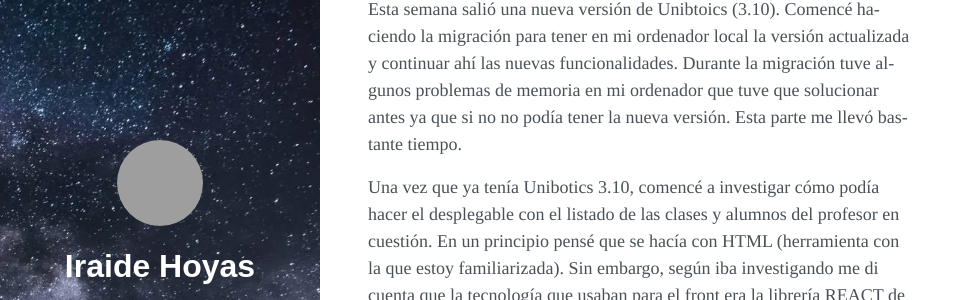
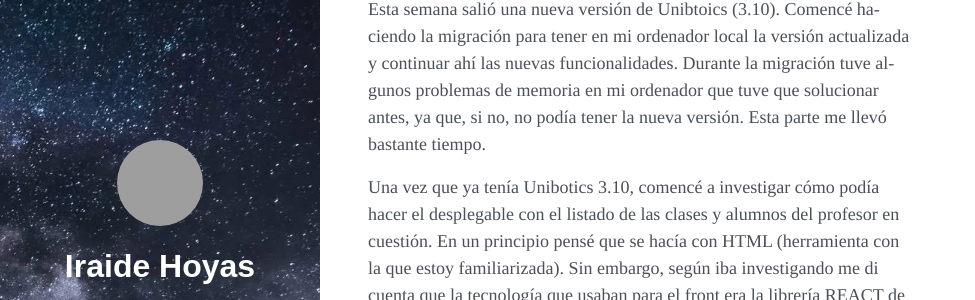
Before and after one commit to RoboticsLabURJC/2023-tfg-iraide-hoyas, a Jekyll site: the page built from docs/_posts/2024-04-30-Semana22y23.md, in a window 1280 px wide and 937 px high. Shown: the part 135-435 px from the top of the window, without its empty margins (0-975 px from the left). Built offline with Jekyll 4.4.1, drawn with Linux system fonts in a browser that asks for light colours; nearby versions of some CDN libraries; grey boxes are pictures that could not be loaded.

```diff
--- a/docs/_posts/2024-04-30-Semana22y23.md
+++ b/docs/_posts/2024-04-30-Semana22y23.md
@@ -5,7 +5,7 @@ title: Semana 22 y 23
 
 Esta semana salió una nueva versión de Unibtoics (3.10). Comencé haciendo la migración para tener en mi
 ordenador local la versión actualizada y continuar ahí las nuevas funcionalidades. Durante la migración tuve
-algunos problemas de memoria en mi ordenador que tuve que solucionar antes ya que si no no podía tener la nueva versión.
+algunos problemas de memoria en mi ordenador que tuve que solucionar antes, ya que, si no, no podía tener la nueva versión.
 Esta parte me llevó bastante tiempo.
 
 Una vez que ya tenía Unibotics 3.10, comencé a investigar cómo podía hacer el desplegable con el listado de las clases
```
